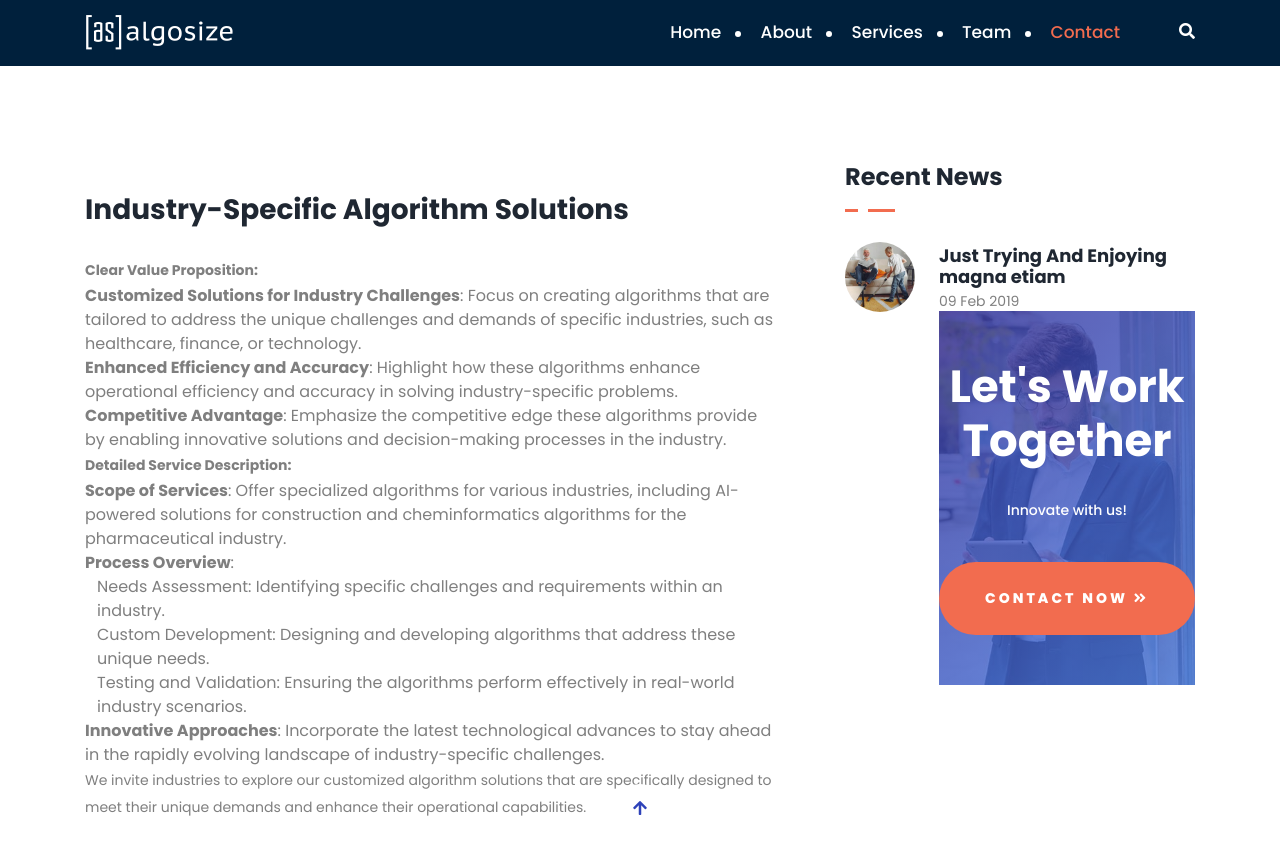
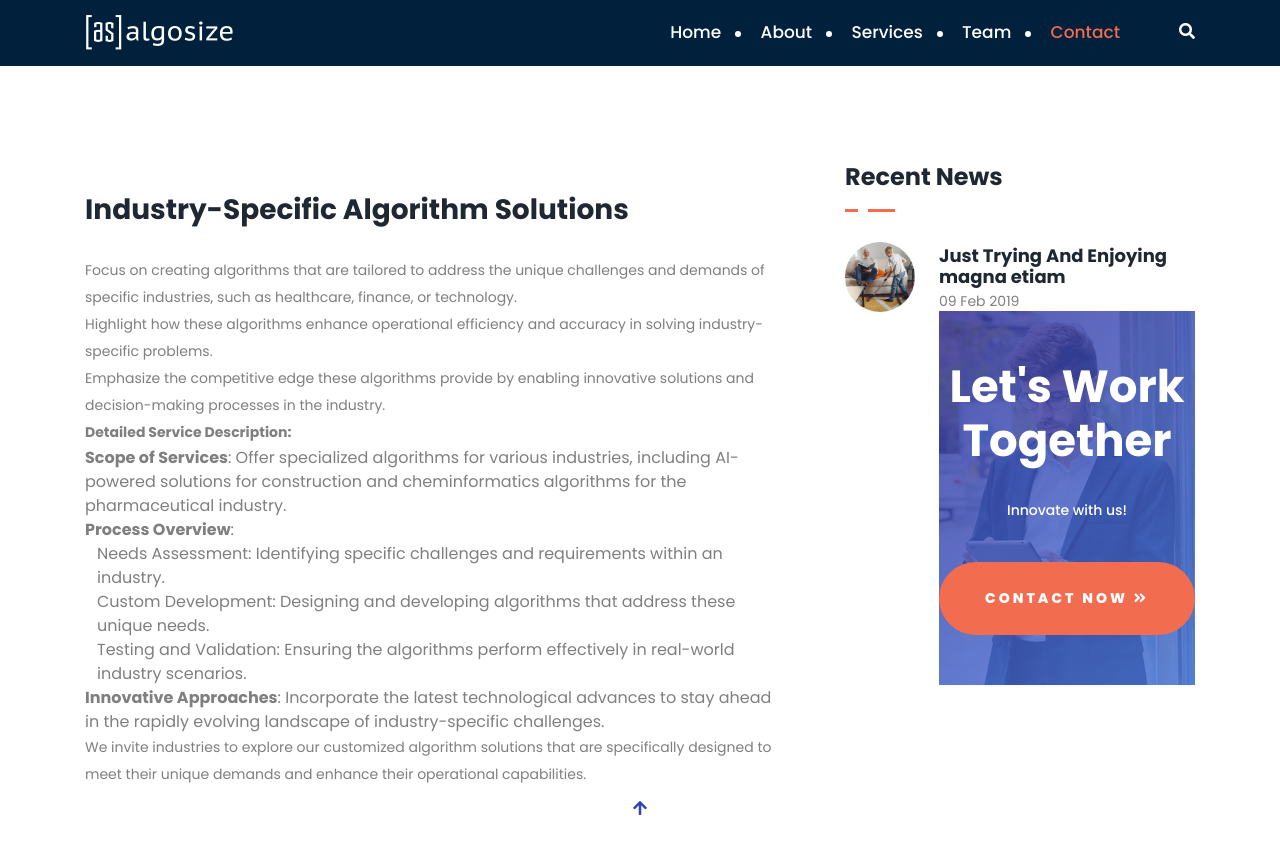
Before and after one commit to AlgoSize/website, a Jekyll site: the page built from _services/Industry-Specific-Algorithm-Solutions.md, in a window 1280 px wide and 900 px high, scrolled down 797 px. Shown: the top 855 px of the window. Built offline with Jekyll 4.4.1, drawn with Linux system fonts in a browser that asks for light colours.

Commit message:
Update Industry-Specific-Algorithm-Solutions.md

```diff
--- a/_services/Industry-Specific-Algorithm-Solutions.md
+++ b/_services/Industry-Specific-Algorithm-Solutions.md
@@ -4,10 +4,13 @@ icon: '<i class="fas fa-chart-line"></i>'
 layout: service
 ---
 
-**Clear Value Proposition:**
-1. **Customized Solutions for Industry Challenges**: Focus on creating algorithms that are tailored to address the unique challenges and demands of specific industries, such as healthcare, finance, or technology.
-2. **Enhanced Efficiency and Accuracy**: Highlight how these algorithms enhance operational efficiency and accuracy in solving industry-specific problems.
-3. **Competitive Advantage**: Emphasize the competitive edge these algorithms provide by enabling innovative solutions and decision-making processes in the industry.
+Focus on creating algorithms that are tailored to address the unique challenges and demands of specific industries, such as healthcare, finance, or technology.
+
+
+Highlight how these algorithms enhance operational efficiency and accuracy in solving industry-specific problems.
+
+
+Emphasize the competitive edge these algorithms provide by enabling innovative solutions and decision-making processes in the industry.
 
 **Detailed Service Description:**
 1. **Scope of Services**: Offer specialized algorithms for various industries, including AI-powered solutions for construction and cheminformatics algorithms for the pharmaceutical industry.
```
